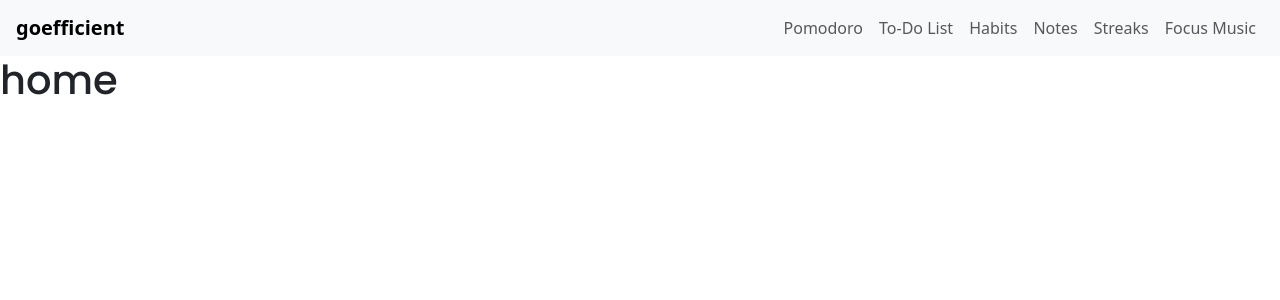
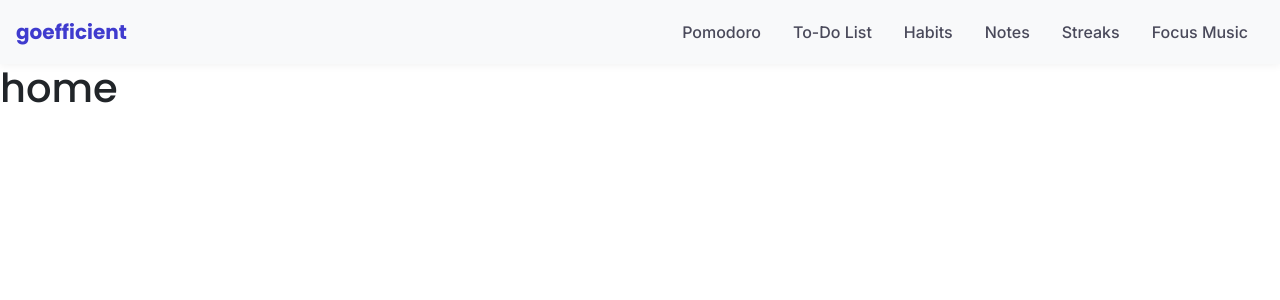
Before and after one commit to youssefemad-dev/goefficient, a React (Vite) app: page / in a window 1280 px wide. Shown: the top 300 px of the page. Built offline with nearby package versions, Linux system fonts and the light colour scheme.

Commit message:
made the navbar and added more variables

```diff
--- a/src/components/Navbar.jsx
+++ b/src/components/Navbar.jsx
@@ -1,19 +1,23 @@
 import 'bootstrap/dist/css/bootstrap.min.css';
 import 'bootstrap/dist/js/bootstrap.bundle.min.js';
 import { Link } from "react-router-dom";
+import "./navbar.css";
 
 export default function Navbar() {
   return (
     <nav className="navbar navbar-expand-lg navbar-light bg-light px-3">
       <Link className="navbar-brand fw-bold" to="/">goefficient</Link>
-      <div className="collapse navbar-collapse">
+      <button class="navbar-toggler" type="button" data-bs-toggle="collapse" data-bs-target="#navbarSupportedContent" aria-controls="navbarSupportedContent" aria-expanded="false" aria-label="Toggle navigation">
+        <span class="navbar-toggler-icon"></span>
+      </button>
+      <div className="collapse navbar-collapse" id="navbarSupportedContent">
         <ul className="navbar-nav ms-auto">
-          <li className="nav-item"><Link className="nav-link" to="/pomodoro">Pomodoro</Link></li>
-          <li className="nav-item"><Link className="nav-link" to="/todo">To-Do List</Link></li>
-          <li className="nav-item"><Link className="nav-link" to="/habits">Habits</Link></li>
-          <li className="nav-item"><Link className="nav-link" to="/notes">Notes</Link></li>
-          <li className="nav-item"><Link className="nav-link" to="/streaks">Streaks</Link></li>
-          <li className="nav-item"><Link className="nav-link" to="/focus-music">Focus Music</Link></li>
+          <li className="nav-item"><Link className="nav-link link" to="/pomodoro">Pomodoro</Link></li>
+          <li className="nav-item"><Link className="nav-link link" to="/todo">To-Do List</Link></li>
+          <li className="nav-item"><Link className="nav-link link" to="/habits">Habits</Link></li>
+          <li className="nav-item"><Link className="nav-link link" to="/notes">Notes</Link></li>
+          <li className="nav-item"><Link className="nav-link link" to="/streaks">Streaks</Link></li>
+          <li className="nav-item"><Link className="nav-link link" to="/focus-music">Focus Music</Link></li>
         </ul>
       </div>
     </nav>
--- /dev/null
+++ b/src/components/navbar.css
@@ -0,0 +1,72 @@
+.navbar {
+    background-color: var(--bg-color);
+    box-shadow: var(--shadow-light);
+    padding: 0.75rem 1rem;
+    transition: var(--transition-fast);
+}
+
+.navbar-brand {
+    color: var(--primary-color);
+    font-family: var(--font-heading);
+    font-weight: 600;
+    font-size: 1.25rem;
+    transition: var(--transition-fast);
+}
+
+.navbar-brand:hover {
+    color: darken(var(--primary-color), 10%);
+}
+
+.nav-link {
+    color: var(--body-text-color);
+    font-family: var(--font-body);
+    margin: 0 0.5rem;
+    transition: var(--transition-fast);
+}
+
+.nav-link:hover,
+.nav-link.active {
+    color: var(--primary-color);
+}
+
+.navbar-toggler {
+    border: none;
+    box-shadow: none;
+}
+
+.navbar-toggler-icon {
+    filter: invert(40%);
+}
+
+.link {
+    position: relative;
+    color: var(--body-text-color);
+    text-decoration: none;
+    font-weight: 500;
+}
+
+.link::after {
+    content: '';
+    position: absolute;
+    bottom: -13px; /* space between text and line */
+    left: 50%; /* start from center */
+    width: 0;
+    height: 2px;
+    background-color: var(--primary-color);
+    transition: all 0.3s ease;
+    transform: translateX(-50%);
+}
+
+.link:hover::after {
+    width: 100%; /* expand to full width */
+}
+@media (max-width: 767px) {
+    .link:hover::after {
+        width: 50%; /* expand to full width */
+    }
+    .link::after {
+    left: 0;
+    height: 3px;
+    bottom: -3px;
+}
+}
--- a/src/styles/variables.css
+++ b/src/styles/variables.css
@@ -1,23 +1,24 @@
 :root {
-    /* Colors */
+  /* Your variables */
   --primary-color: #3f3bce;
   --secondary-color: #E7E0FF;
-    --bg-color: #FBFAFF;
+   --bg-color: #FBFAFF; /* used it for nav */
+  --bg-page-color: #f6f7fd;
   --heading-text-color: #3f3bce;
   --body-text-color: #49495A;
-
-
-    /* Fonts */
   --font-heading: 'Poppins', sans-serif;
   --font-body: 'Inter', sans-serif;
-
-  /* Shadows */
   --shadow-light: 0px 2px 8px rgba(0, 0, 0, 0.05);
   --shadow-medium: 0px 4px 12px rgba(0, 0, 0, 0.1);
+  --radius: 12px;
+  --transition-fast: 0.2s ease-in-out;
 
-  /* Border radius */
-  --radius: 12px;
-
-  /* Transitions */
-  --transition-fast: 0.2s ease-in-out;
+  /* Bootstrap variable overrides */
+  --bs-primary: var(--primary-color);
+  --bs-secondary: var(--secondary-color);
+  --bs-body-bg: var(--bg-color);
+  --bs-body-color: var(--body-text-color);
+  --bs-font-sans-serif: var(--font-body);
+  --bs-link-color: var(--primary-color);
+  --bs-border-radius: var(--radius);
 }
```
Lines whose indentation alone changed are shown as unchanged.
